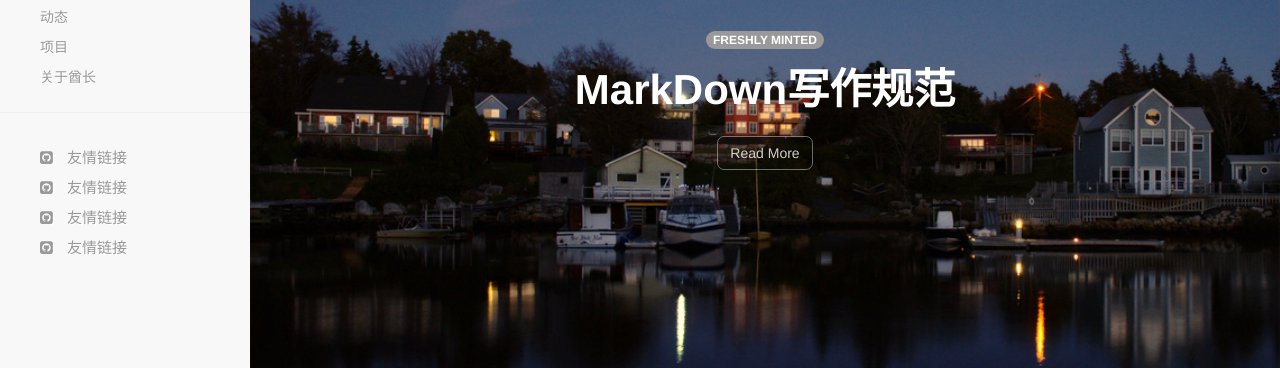
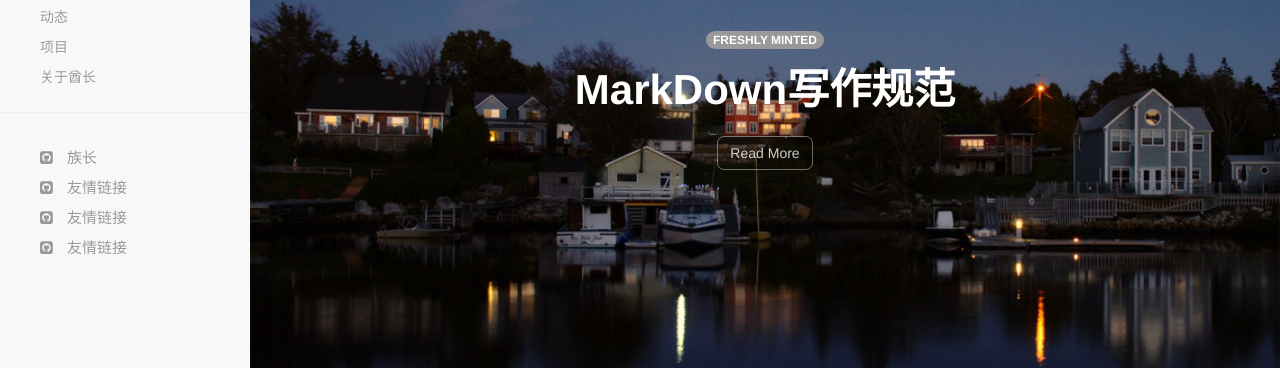
Before and after one commit to big-chief/big-chief.github.io, a Jekyll site: the page built from index.html, in a window 1280 px wide. Shown: the part 190-558 px from the top of the page. Built offline with Jekyll 4.4.1, drawn with Linux system fonts in a browser that asks for light colours; nearby versions of some CDN libraries; Markdown is read by kramdown in place of the engine named in the settings.

Commit message:
no message

```diff
--- a/_includes/navigation.html
+++ b/_includes/navigation.html
@@ -31,7 +31,7 @@
     <li><a href="{{ site.baseurl }}/about.html">关于酋长</a></li>
     <hr />
     <div id="social-wrapper">
-      <li> <a href="{{ site.github1 }}"><i class="fa fa-github-square"></i> 友情链接</a></li>
+      <li> <a href="{{ site.github1 }}"><i class="fa fa-github-square"></i> 族长</a></li>
       <li> <a href="{{ site.github }}"><i class="fa fa-github-square"></i> 友情链接</a> </li>
       <li> <a href="{{ site.github }}"><i class="fa fa-github-square"></i> 友情链接</a></li>
       <li> <a href="{{ site.github }}"><i class="fa fa-github-square"></i> 友情链接</a> </li>
```
